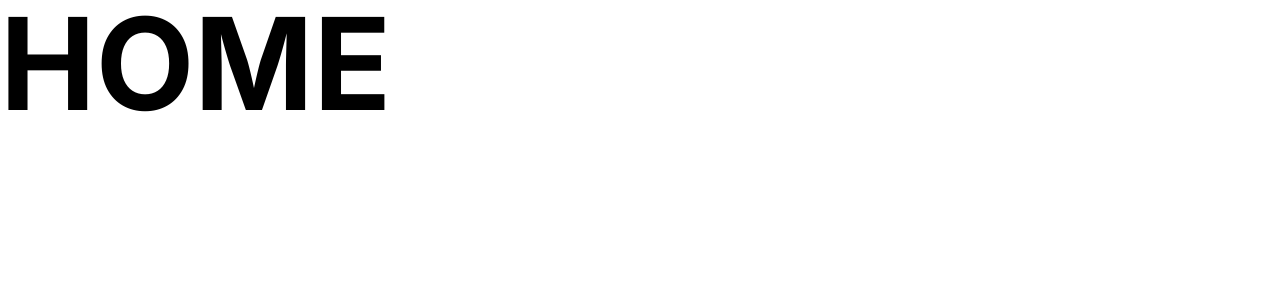
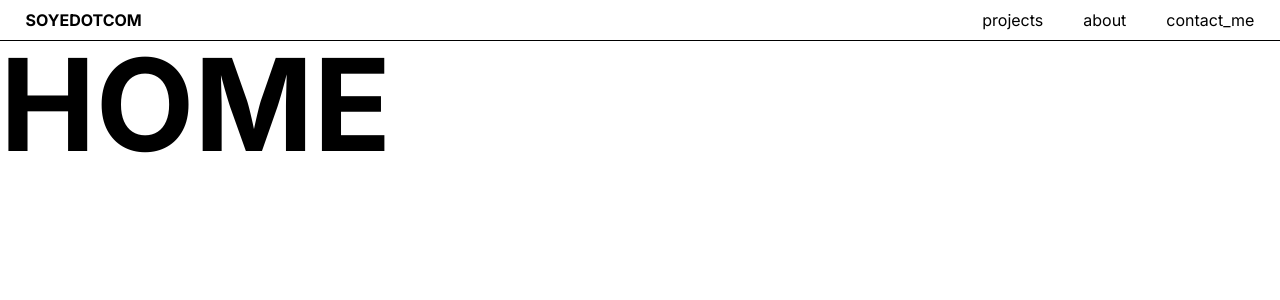
Before and after one commit to soyedotcom/soye.com, a React (Vite) app: page / in a window 1280 px wide. Shown: the top 300 px of the page. Built offline with nearby package versions, Linux system fonts and the light colour scheme.

Commit message:
modify navbar

```diff
--- a/src/App.jsx
+++ b/src/App.jsx
@@ -1,5 +1,7 @@
 import { useEffect, useRef } from "react";
+
 import "./App.css";
+import NavBar from "./components/NavBar";
 
 const LOCK_MS = 800;
 const THRESHOLD = 10;
@@ -74,7 +76,8 @@ function App() {
   }, []);
 
   return (
-    <main>
+    <main className="flex flex-col">
+      <NavBar />
       <div
         ref={containerRef}
         className="flex h-screen w-full overflow-x-auto overflow-y-hidden snap-x snap-mandatory scrollbar-none"
@@ -82,12 +85,14 @@ function App() {
         <section id="home" className="h-screen w-screen shrink-0 snap-start">
           <h1 className="font-bold text-9xl">HOME</h1>
         </section>
+
         <section
           id="projects"
           className="h-screen w-screen shrink-0 snap-start"
         >
           <h1 className="font-bold text-9xl">PROJECTS</h1>
         </section>
+
         <section id="about" className="h-screen w-screen shrink-0 snap-start">
           <h1 className="font-bold text-9xl">ABOUT</h1>
         </section>
--- a/src/components/NavBar.jsx
+++ b/src/components/NavBar.jsx
@@ -1,59 +1,37 @@
-import { useState, useEffect } from "react";
+import { useState } from "react";
 import NavBar_Mobile from "./NavBar_Mobile";
 import ProfileCard from "./ProfileCard.jsx";
 
 const NavBar = () => {
-  const [time, setTime] = useState(new Date());
   const [menuState, setMenuState] = useState(false);
   const [cardOpen, setCardOpen] = useState(false);
 
-  useEffect(() => {
-    const timer = setInterval(() => {
-      setTime(new Date());
-    }, 1000);
-
-    return () => clearInterval(timer);
-  }, []);
-
   return (
     <>
-      <nav className="fixed top-0 left-0 right-0 flex flex-row bg-[#1d1d1d] font-solid text-[clamp(0.8rem,1.2vw,1.5rem)] justify-between align-middle p-[2vh]">
+      <nav className="relative top-0 left-0 right-0 flex flex-row justify-between align-middle py-[1vh] px-[2vw] border-b">
         <div className="hidden items-center md:flex">
           <a href="#home">
-            <img
-              src="minitag_lowercase.png"
-              alt="soyedotcom_logo"
-              className="h-auto w-[clamp(4rem,8vw,8rem)]"
-            />
+            <p className="font-bold text-1xl">SOYEDOTCOM</p>
           </a>
         </div>
 
         <div className="flex items-center md:hidden">
           <button onClick={() => setMenuState(true)}>
-            <img
-              src="menutag.png"
-              alt="menu_mobile"
-              className="h-auto w-[clamp(3rem,4.5vw,4.5rem)]"
-            />
+            <p className="font-bold">SOYEDOTCOM</p>
           </button>
         </div>
 
         <div className="hidden justify-center items-center gap-x-[3vw] sm:gap-x-10 md:flex">
-          <a href="#projects">.projects</a>
+          <a href="#projects">projects</a>
 
-          <a href="#about">.about</a>
+          <a href="#about">about</a>
 
           <button
             onClick={() => setCardOpen(true)}
             className="hover:cursor-pointer"
           >
-            .contactMe
+            contact_me
           </button>
-        </div>
-
-        <div className="flex items-center justify-end gap-x-[5vw] md:gap-x-[1vw] md:w-45">
-          <p>{time.toLocaleTimeString()}</p>
-          <p>{time.toLocaleDateString()}</p>
         </div>
       </nav>
 
```
